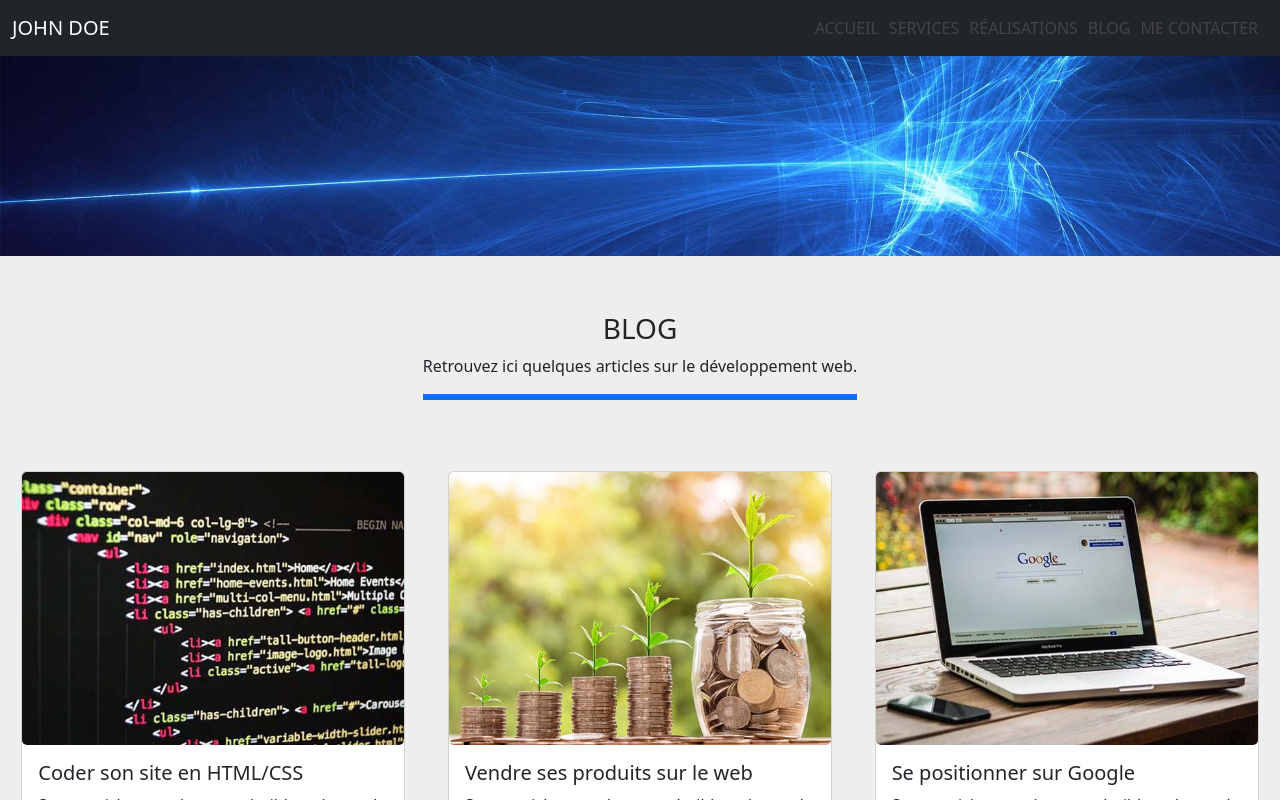
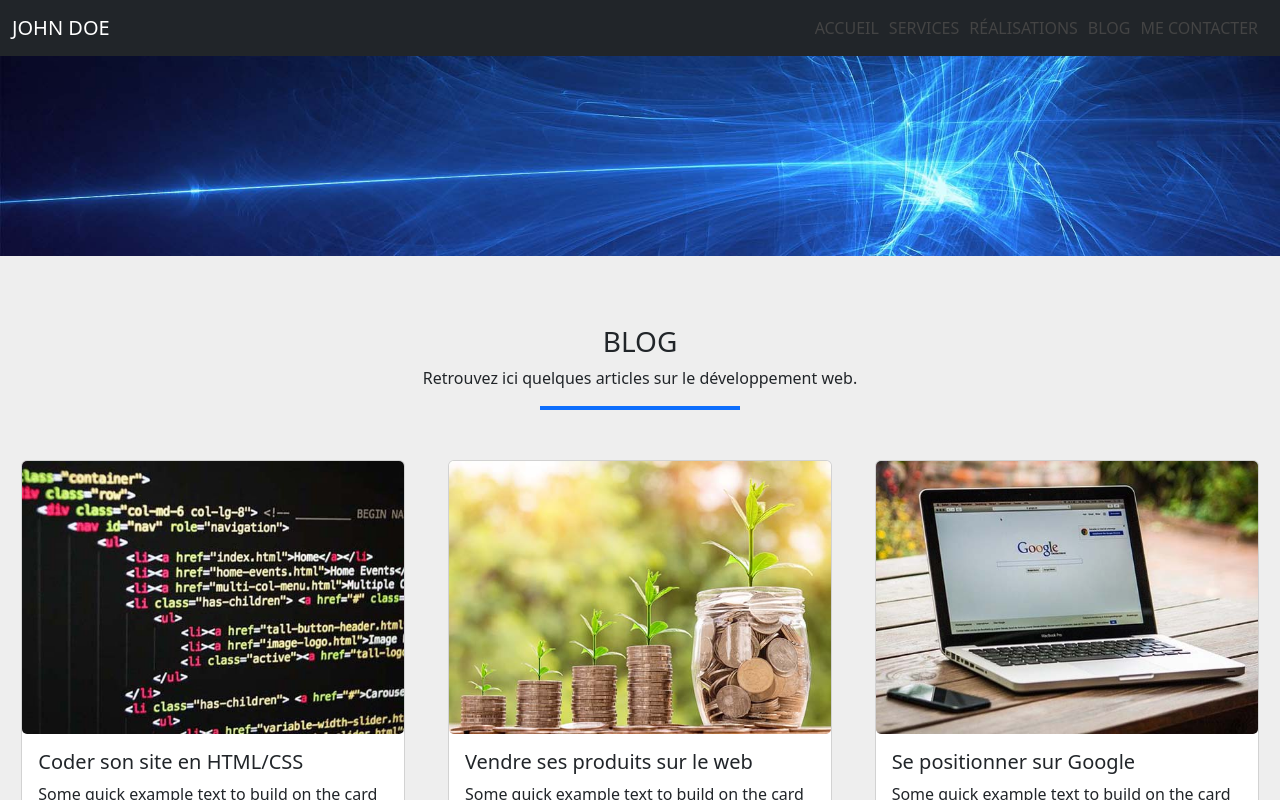
Before and after one commit to julien-turck/portfolio_react, a React (Create React App) app: page /blog in a window 1280 px wide. Shown: the top 800 px of the page. Built offline with nearby package versions, Linux system fonts and the light colour scheme.

Commit message:
add page mentions + custom css

```diff
--- a/src/css/Accueil.css
+++ b/src/css/Accueil.css
@@ -34,13 +34,17 @@
     box-shadow: 5px 5px 5px 5px silver;
 }
 
-#hr {
-    margin-bottom: 5%;
+#titleAbout::first-letter {
+    text-transform: uppercase;
 }
 
-/*#about {
-    border-bottom: 3px solid #0d6efd;
-}*/
+#hrAbout {
+    border: 2px solid #0d6efd;
+}
+
+#textAbout {
+    margin-top: 2%;
+}
 
 #progress {
     display: flex;
@@ -49,6 +53,11 @@
 
 .intitule {
     text-transform: uppercase;
+}
+
+.progressBar {
+    line-height: 0px;
+    margin-bottom: 4%;
 }
 
 figure{
--- a/src/css/Blog.css
+++ b/src/css/Blog.css
@@ -10,12 +10,18 @@
     align-items: center;
 }
 
-.titleSection {
+#intro {
+    display: flex;
+    flex-direction: column;
+    align-items: center;
+}
+
+#titleSection {
     text-transform: uppercase;
 }
 
 #hr {
-    border: 3px solid #0d6efd;
+    border: 2px solid #0d6efd;
 }
 
 #cardGroup {
--- a/src/css/Contacts.css
+++ b/src/css/Contacts.css
@@ -4,32 +4,37 @@
     background-repeat: no-repeat;
     background-size: auto;
     padding-top: 1%;
-    padding-bottom: 5%;
+    padding-bottom: 1%;
     padding-left: 0px;
 }
 
-#intro {
-    margin-bottom: 5%;
-}
-
-.titleSection {
+#titleSection {
     text-transform: uppercase;
 }
 
-.hr {
-    border: 3px solid #0d6efd;
-    margin-bottom: 5%;
+#hr {
+    border: 2px solid #0d6efd;
+    width: 200px;
+}
+
+#containerForm {
+    margin-top: 4%;
 }
 
 .sectionTitle {
     text-align: left;
 }
 
+.hrForm {
+    border: 2px solid #0d6efd;
+    margin-bottom: 4%;
+}
+
 .label {
     margin-bottom: 2%;
 }
 
-.coordonnées {
+.coordonnéesContact {
     display: flex;
     flex-direction: row;
 }
@@ -37,6 +42,7 @@
 .iconeContain {
     height: 18px;
     width: 18px;
+    margin-right: 1%;
 }
 
 .icone {
--- /dev/null
+++ b/src/css/Mentions.css
@@ -0,0 +1,61 @@
+#intro {
+    display: flex;
+    flex-direction: column;
+    align-items: center;
+    padding-top: 1%;
+}
+
+#titleSection {
+    text-transform: uppercase;
+}
+
+#hr {
+    border: 2px solid #0d6efd;
+    width: 200px;
+}
+
+#mentions {
+    padding: 0%;
+    background-color: #EEE;
+}
+
+#body {
+    padding-left: 5%;
+    padding-right: 5%;
+    padding-bottom: 1%;
+}
+
+#accordion {
+    width: 100%;
+}
+
+.mentionsTitle {
+    margin-bottom: 1%;
+}
+
+.body {
+    text-align: left;
+    line-height: 5px;
+}
+
+.coordonnéesMentions {
+    display: flex;
+    flex-direction: row;
+    align-items: center;
+}
+
+.iconeContain {
+    height: 18px;
+    width: 18px;
+    margin-right: 1%;
+}
+
+.icone {
+    height: 100%;
+    width: 100%;
+    object-fit: auto;
+}
+
+.linkMentions {
+    text-decoration: none;
+}
--- a/src/css/Realisations.css
+++ b/src/css/Realisations.css
@@ -8,14 +8,19 @@
     display: flex;
     flex-direction: column;
     align-items: center;
+
+}#intro {
+    display: flex;
+    flex-direction: column;
+    align-items: center;
 }
 
-.titleSection {
+#titleSection {
     text-transform: uppercase;
 }
 
 #hr {
-    border: 3px solid #0d6efd;
+    border: 2px solid #0d6efd;
 }
 
 #cardGroup {
--- a/src/css/Services.css
+++ b/src/css/Services.css
@@ -10,14 +10,25 @@
     align-items: center;
 }
 
+#intro {
+    display: flex;
+    flex-direction: column;
+    align-items: center;
+}
+
+.title,
+.titleSection {
+    text-transform: uppercase;
+}
+
 #hr {
-    border: 3px solid #0d6efd;
+    border: 2px solid #0d6efd;
+    width: 200px;
 }
 
 #cardGroup {
     margin-top: 50px;
     margin-bottom: 50px;
-
 }
 
 .card {
@@ -26,16 +37,13 @@
     margin-bottom: 5px;
 }
 
-.title, .titleSection {
-    text-transform: uppercase;
-}
-
 #uxDesign {
     background-image: url(../img/ecran.svg);
     background-repeat: no-repeat;
     background-size: 70px;
     background-position: top;
     padding-top: 100px;
+    text-align: center;
 }
 #uxDesign:hover {
     background-image: url(../img/ecranSurvol.svg);
@@ -51,6 +59,7 @@
     background-size: 70px;
     background-position: top;
     padding-top: 100px;
+    text-align: center;
 }
 
 #devWeb:hover {
@@ -67,6 +76,7 @@
     background-size: 70px;
     background-position: top;
     padding-top: 100px;
+    text-align: center;
 }
 
 #ref:hover {
--- a/src/pages/Accueil.jsx
+++ b/src/pages/Accueil.jsx
@@ -19,28 +19,40 @@ const Accueil = () => {
                 <section id="card">
                     <div id="cardBody">
                         <Row >
-                            <Col md={6}>
-                                <h3 id="about">A propos</h3>
-                                <div id='hr'></div>
-                                <p>Passionné par l'informatique et les nouvelles technologies, j'ai suivi une formation d'intégrateur-développeur web au CEF. Au cours de cette formation, j'ai pu acquérir des bases solides pour travailler dans le domaine du développement web.</p>
-                                <p>Basé à Lyon, je suis en recherche d'une alternance au sein d'une agence digitale pour consolider ma formation de développeur web full stack.</p>
+                            <Col id="about" md={6}>
+                                <h3 id='titleAbout'>à propos</h3>
+                                <div id='hrAbout'></div>
+                                <div id='textAbout'>
+                                    <p>Passionné par l'informatique et les nouvelles technologies, j'ai suivi une formation d'<strong>intégrateur-développeur web</strong> au CEF. Au cours de cette formation, j'ai pu acquérir des bases solides pour travailler dans le domaine du <strong>développement web</strong>.</p>
+                                    <p>Basé à Lyon, je suis en recherche d'une alternance au sein d'une agence digitale pour consolider ma formation de <strong>développeur web full stack</strong>.</p>
                                     <p>J'accorde une attention particulière à la qualité du code que j'écris et je respecte les bonnes pratiques du web.</p>
+                                </div>
                             </Col>
                             <Col md={6} id="progress">
                                 <figure>
                                     <img src={about} alt='photo de John Doe'></img>
                                 </figure>
                                 <h3>Mes compétences</h3>
+                                <div className='progressBar'>
                                     <p className='intitule'>html5 90%</p>
                                     <ProgressBar variant='danger' now={90} />
+                                </div>
+                                <div className='progressBar'>
                                     <p className='intitule'>css3 80%</p>
                                     <ProgressBar variant='info' now={80} />
+                                </div>
+                                <div className='progressBar'>
                                     <p className='intitule'>javascript 70%</p>
                                     <ProgressBar variant='warning' now={70} />
+                                </div>
+                                <div className='progressBar'>
                                     <p className='intitule'>php 60%</p>
                                     <ProgressBar variant='success' now={60} />
+                                </div>
+                                <div className='progressBar'>
                                     <p className='intitule'>react 50%</p>
                                     <ProgressBar now={50} />
+                                </div>
                             </Col>
                         </Row>
                     </div>
--- a/src/pages/Blog.jsx
+++ b/src/pages/Blog.jsx
@@ -16,8 +16,8 @@ import '../css/Blog.css';
 const Blog = () => {
     return (
         <Container fluid id="container">
-            <section>
-                <h3 className='titleSection'>blog</h3>
+            <section id='intro'>
+                <h3 id='titleSection'>blog</h3>
                 <p>Retrouvez ici quelques articles sur le développement web.</p>
                 <div id='hr'></div>
             </section>
--- a/src/pages/Realisations.jsx
+++ b/src/pages/Realisations.jsx
@@ -13,7 +13,7 @@ import '../css/Realisations.css';
 const Realisations = () => {
     return (
         <Container fluid id="container">
-            <section>
+            <section id='intro'>
                 <h3 className='titleSection'>portfolio</h3>
                 <p>Voici quelques-unes de mes réalisations.</p>
                 <div id='hr'></div>
--- a/src/pages/Services.jsx
+++ b/src/pages/Services.jsx
@@ -9,12 +9,10 @@ import '../css/Services.css';
 const Services = () => {
     return (
         <Container fluid id="container">
-            <section>
+            <section id='intro'>
                 <h3 className='titleSection'>mon offre de services</h3>
-                <div>
-                    <p id='intro'>Voici les presations sur lesquelles je peux intervenir.</p>
-                    <div id='hr'></div>
-                </div>
+                <p>Voici les presations sur lesquelles je peux intervenir.</p>
+                <div id='hr'></div>
             </section>
             <Row>
                 <CardGroup id='cardGroup'>
```
Also changed, not shown: src/pages/Contacts.jsx (+21 -14 lines), src/pages/Mentions.jsx (+26 -17 lines). Lines whose indentation alone changed are shown as unchanged.
